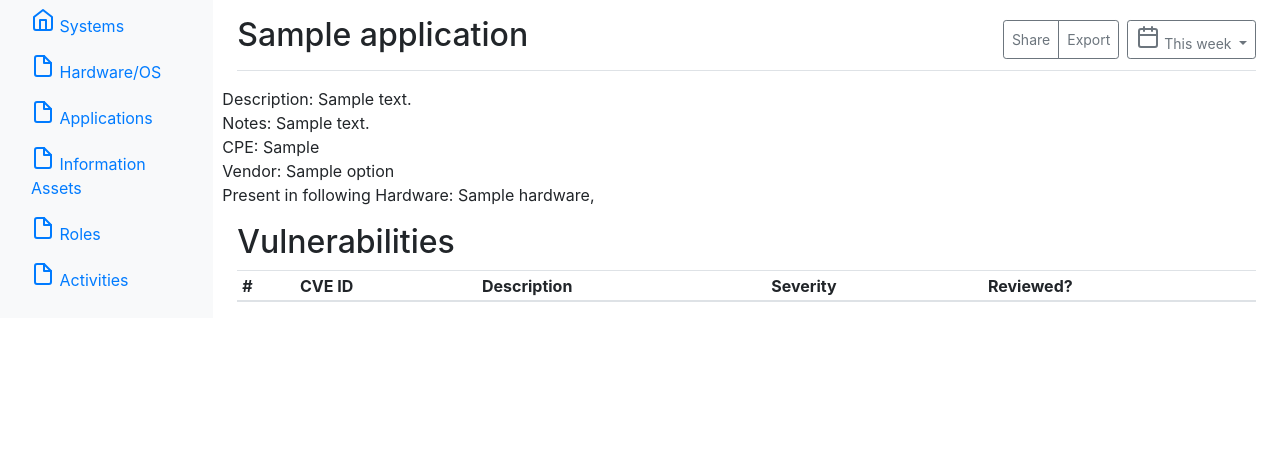
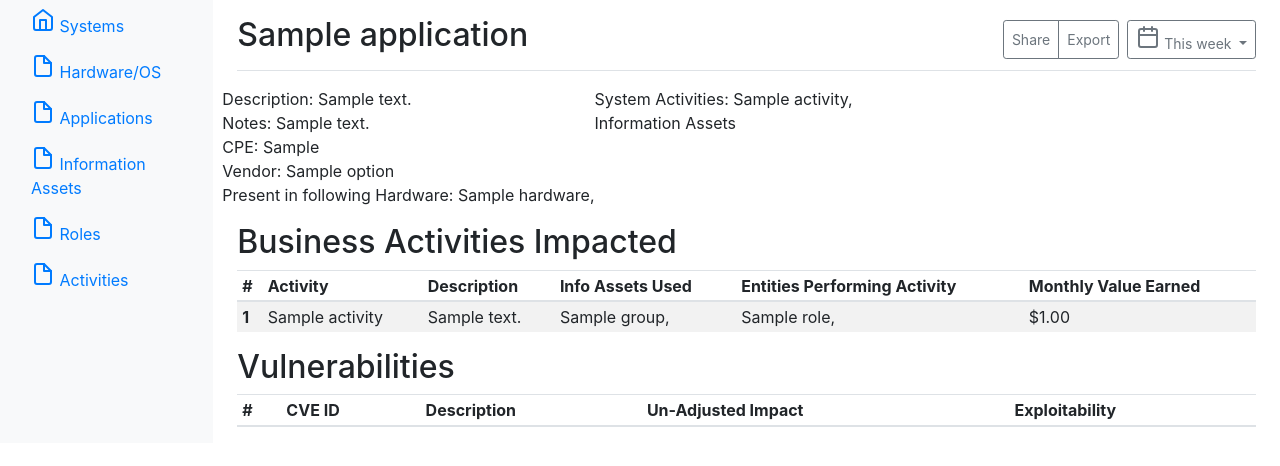
Before and after one commit to Karagul/risk-assessment-webapp, a Django app: page /applications/1/ in a window 1280 px wide. Shown: the part 40-506 px from the top of the page. Run offline with Django 3.2, Linux system fonts and the light colour scheme; tables that the repository leaves empty hold one stand-in row (values such as "Sample post"); data that the repository does not hold is empty; some libraries are stand-ins or nearby versions.

Commit message:
added system activity many to many relationships for apps, and os and added links to templates

```diff
--- a/activities/models.py
+++ b/activities/models.py
@@ -2,6 +2,8 @@
 
 from roles.models import BusinessRole, SystemRole
 from infoassets.models import InfoAssetGroup
+from applications.models import Application
+from hardware.models import OperatingSystem
 
 class BusinessActivity(models.Model):
     name = models.CharField(max_length=255)
@@ -21,10 +23,13 @@
     name = models.CharField(max_length=255)
     description = models.TextField(max_length=255)
     note = models.TextField(max_length=255)
+    monthly_value = models.DecimalField(max_digits=12, decimal_places=2)
     # Foreign keys
     business_activity = models.ForeignKey(BusinessActivity, on_delete=models.CASCADE, blank=True, null=True)
-    system_role = models.ForeignKey(SystemRole, on_delete=models.CASCADE, blank=True, null=True)
+    system_role = models.ManyToManyField(SystemRole)
     info_asset_group = models.ManyToManyField(InfoAssetGroup)
+    application = models.ManyToManyField(Application)
+    operating_system = models.ManyToManyField(OperatingSystem)
 
 
     class Meta:
--- a/applications/templates/applications/detail.html
+++ b/applications/templates/applications/detail.html
@@ -67,8 +67,39 @@
           CPE: {{ application.cpe_string }}<br />
           Vendor: {{ application.vendor }}<br />
           Present in following Hardware: {% for hardware in application.hardware.all %}{{ hardware }}, {% endfor %}</p>
+          <p>
+          System Activities: {% for activity in application.systemactivity_set.all %} {{ activity }}, {% endfor %}<br />
+          Information Assets
+          </p>
 
+          </div>
 
+        <h2>Business Activities Impacted</h2>
+          <div class="table-responsive">
+            <table class="table table-striped table-sm">
+              <thead>
+                <tr>
+                  <th>#</th>
+                  <th>Activity</th>
+                  <th>Description</th>
+                  <th>Info Assets Used</th>
+                  <th>Entities Performing Activity</th>
+                  <th>Monthly Value Earned</th>
+                </tr>
+              </thead>
+              <tbody>
+          {% for activity in application.systemactivity_set.all %}
+                <tr>
+                  <th>{{ forloop.counter }}</th>
+                  <td>{{ activity }}</td>
+                  <td>{{ activity.description }}</td>
+                  <td>{% for asset in activity.info_asset_group.all %}{{ asset }},<br /> {% endfor %}</td>
+                  <td>{% for role in activity.system_role.all %}{{ role }},<br /> {% endfor %}</td>
+                  <td>${{ activity.monthly_value }}</td>
+                </tr>
+              {% endfor %}
+              </tbody>
+            </table>
           </div>
 
         <h2>Vulnerabilities</h2>
@@ -79,8 +110,8 @@
                   <th>#</th>
                   <th>CVE ID</th>
                   <th>Description</th>
-                  <th>Severity</th>
-                  <th>Reviewed?</th>
+                  <th>Un-Adjusted Impact</th>
+                  <th>Exploitability</th>
                 </tr>
               </thead>
               <tbody>
@@ -89,8 +120,8 @@
                   <th>{{ forloop.counter }}</th>
                   <td>{{ vulnerability.cve_json.id }}</td>
                   <td>{{ vulnerability.cve_json.summary }}</td>
-                  <td>mitigated here</td>
-                  <td></td>
+                  <td>{{ vulnerability.get_impact_score }}</td>
+                  <td>{{ vulnerability.get_exploitability_score }}</td>
                 </tr>
               {% endfor %}
               </tbody>
--- a/applications/templates/applications/index.html
+++ b/applications/templates/applications/index.html
@@ -79,8 +79,8 @@
                   <td>{{forloop.counter}}</td>
                   <td><a href="{% url 'applications:detail' application.id %}" >{{ application.label }}</a></td>
                   <td>{{ application.description }}</td>
-                  <td></td>
-                  <td>{% for hardware in application.hardware.all %}{{ hardware }}{% endfor %}</td>
+                  <td>{% for hardware in application.hardware.all %}{{ hardware }}</td>
+                  <td>{{ hardware.operating_system }}</td>{% endfor %}
                 </tr>
               {% endfor %}
                 <tr>
--- a/systems/templates/systems/detail.html
+++ b/systems/templates/systems/detail.html
@@ -105,7 +105,7 @@
               {% for hardware in system.hardware.all %}
                 <tr>
                   <td>{{ forloop.counter }}</td>
-                  <td>{{ hardware.label }}</td>
+                  <td><a href="{% url 'hardware:detail' hardware.id %}">{{ hardware.label }}</a></td>
                   <td>{{ hardware.description }}</td>
                   <td>{{ hardware.operating_system }}</td>
                   <td>stuff </td>
@@ -136,7 +136,7 @@
                 {% for application in hardware.application_set.all %}
                 <tr>
                   <th>-</th>
-                  <td>{{ application.label }}</td>
+                  <td><a href="{% url 'applications:detail' application.id %}">{{ application.label }}</a></td>
                   <td>{{ application.vulnerability.count }}</td>
                   <th>Avg. Severity</th>
                   <th># Mitigated</th>
```
Also changed, not shown: roles/admin.py (+4 -4 lines), vulnerabilities/models.py (+15 -23 lines), activities/migrations/0004_auto_20190426_1056.py (added), activities/migrations/0005_auto_20190426_1128.py (added), activities/migrations/0006_systemactivity_monthly_value.py (added).
